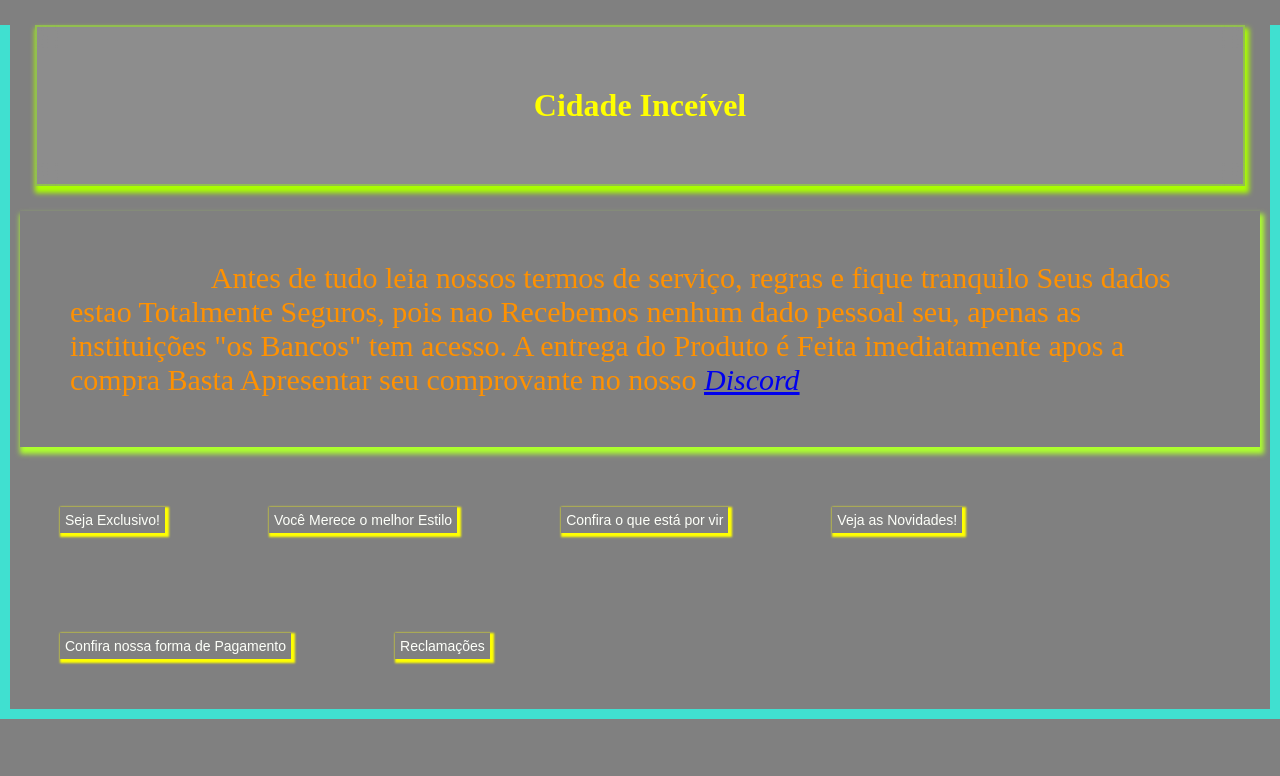
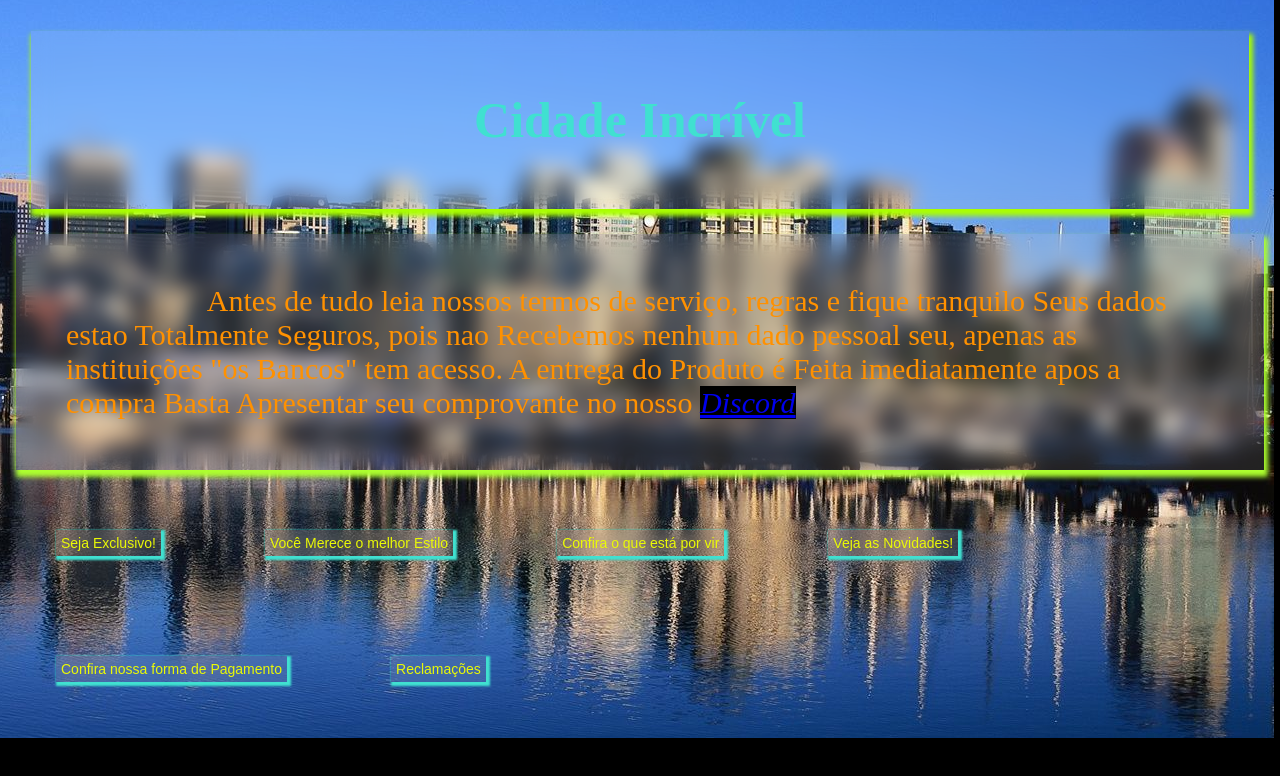
Before and after one commit to Franck-D-Souza/Projeto-Rocketseat-CSS3, a plain HTML site: page projeto/index.html in a window 1280 px wide. Drawn offline with Linux system fonts and the light colour scheme.

Commit message:
file
inseri uma pasta file no projeto

```diff
--- a/projeto/index.html
+++ b/projeto/index.html
@@ -18,12 +18,12 @@
     </div>
 
     <main class="titulo1">
-        <h1>Cidade Inceível</h1>
+        <h1>Cidade Incrível</h1>
         <p id="descricao">
             &nbsp;&nbsp;&nbsp; &nbsp;&nbsp;&nbsp; &nbsp;&nbsp;&nbsp; &nbsp;&nbsp;&nbsp; &nbsp;&nbsp;
             Antes de tudo leia nossos termos de serviço, regras e fique tranquilo Seus dados estao Totalmente Seguros,
           pois nao Recebemos nenhum dado pessoal seu, apenas as instituições "os Bancos" tem acesso. A entrega do Produto é Feita imediatamente apos a compra
-          Basta Apresentar seu comprovante no nosso <em><a href="https://discor.gg/" target="_blank" title="Ir para o discord">Discord</a></em>
+          Basta Apresentar seu comprovante no nosso <a href="https://Discord.gg/" target="_blank" title="Ir para o discord"><em>Discord</em></a>
         </p>
 
         <button>Seja Exclusivo!</button>
--- a/projeto/style.css
+++ b/projeto/style.css
@@ -1,25 +1,29 @@
     * {
         margin:0px ;
-        background-color: rgba(128, 128, 128);
+        background-color: black;
     }
     main {
 
 
-       background-image: url();
-       margin: auto;
-       border: 10px solid turquoise;
-       width: auto;
-       height: auto;
-       border-top: none;
+
+       border: 6px solid transparent;
+       margin: 0px;
+       background-image: url(./file/cidade1.jpg);
+       backdrop-filter: blur( 10px );
+       background-repeat: no-repeat ;
+       background-position: 100%;
+
     }
     h1 {
 
-        color: yellow;
+
+        font-size: 50px;
+        color: turquoise;
         -webkit-backdrop-filter: blur( 10px );
         backdrop-filter: blur( 10px );
         background-color: rgba(255, 255, 255, 0.1);
         box-shadow: 2px 5px 5px 2px rgb(170, 255, 0);
-        border: 2px solid rgba(153, 255, 0, 0.438);
+        border: 2px solid transparent(10, 10, 9, 0.048);
         margin: 25px ;
         padding: 60px;
         text-align: center;
@@ -27,6 +31,9 @@
     }
     #descricao {
 
+        -webkit-backdrop-filter: blur( 10px );
+        backdrop-filter: blur( 10px );
+        background-color: rgba(255, 255, 255, 0.1);
         font-size: 30px;
         box-shadow: 2px 5px 5px 2px greenyellow;
         border: 2px transparent;
@@ -37,10 +44,13 @@
     }
     button  {
 
+        -webkit-backdrop-filter: blur( 10px );
+        backdrop-filter: blur( 10px );
+        background-color: rgba(255, 255, 255, 0.1);
         font-size: 14px;
-        color: rgb(253, 255, 249);
-        box-shadow: 2px 2px 2px 2px yellow;
-        border: 2px yellowgreen;
+        color: rgb(234, 250, 6);
+        box-shadow: 2px 2px 2px 2px turquoise;
+        border: 2px rgb(172, 255, 5);
         margin: 50px;
         padding: 5px;
     }
```
Also changed, not shown: projeto/file/cidade1.jpg (added).
